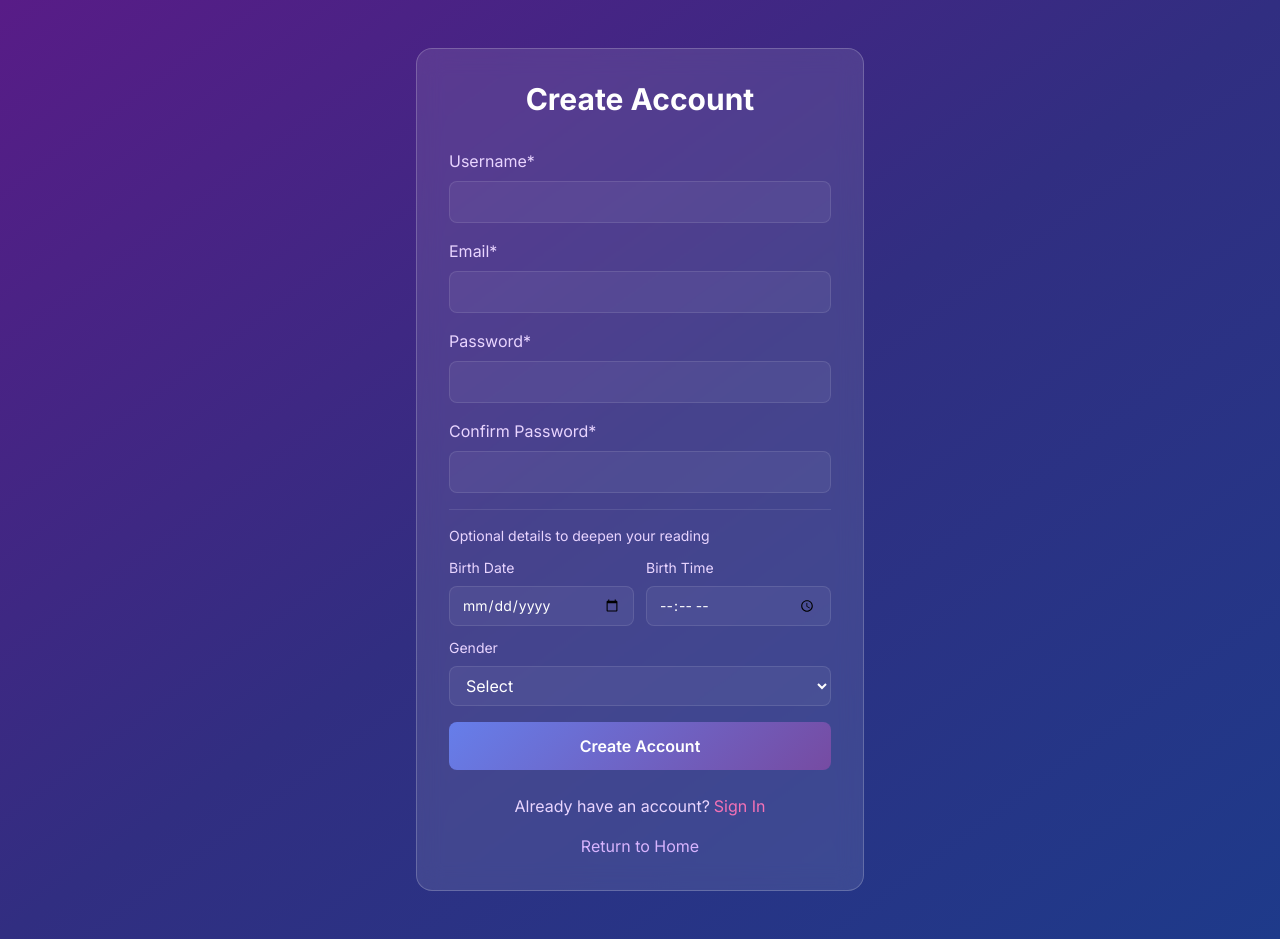
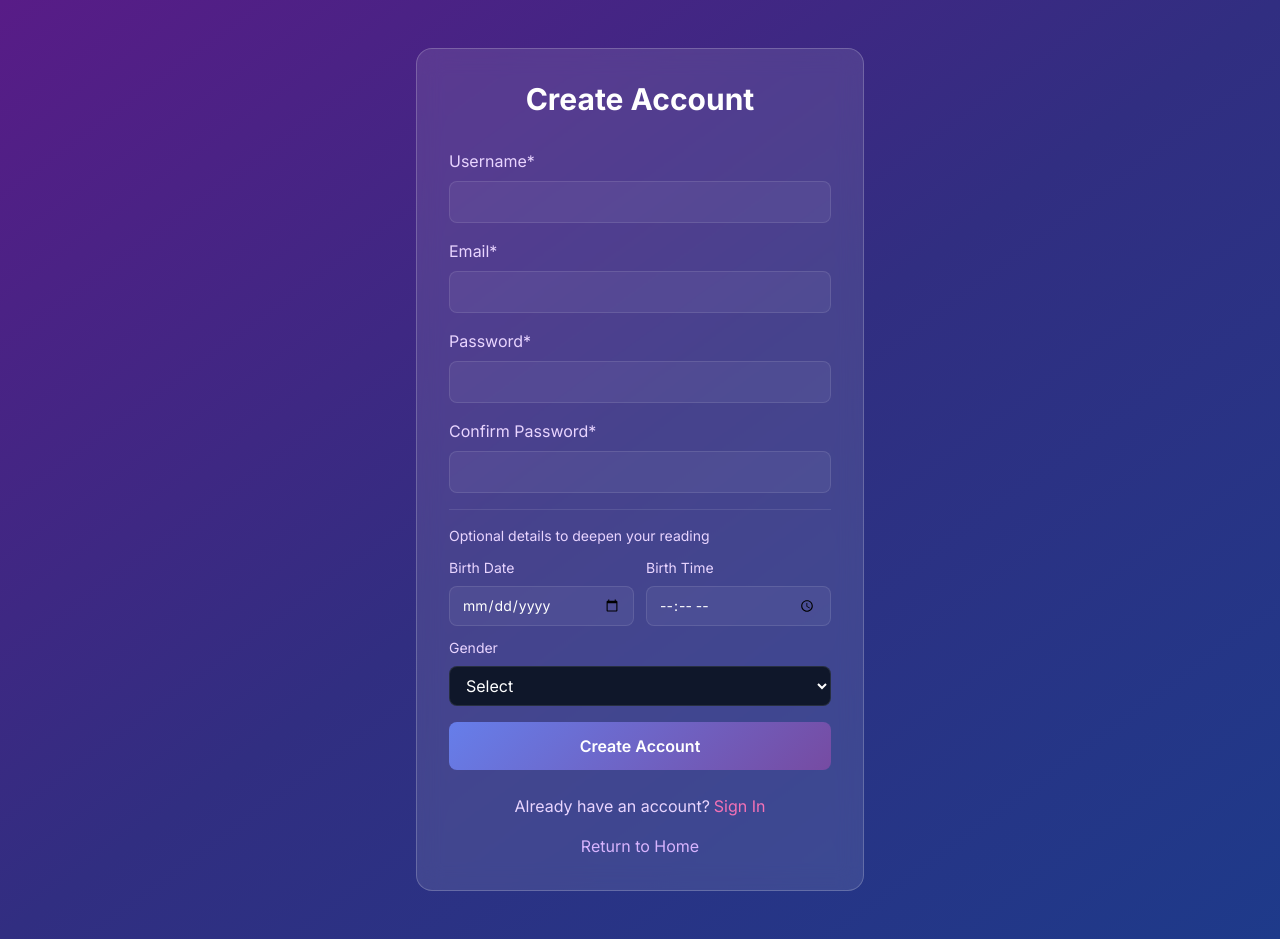
Before and after one commit to zhizhi051207/deploy_frontend, a Next.js app in the folder frontend/: page /register in a window 1280 px wide. Built offline with nearby package versions, Linux system fonts and the light colour scheme.

Commit message:
Improve gender dropdown contrast

```diff
--- a/frontend/src/app/register/page.tsx
+++ b/frontend/src/app/register/page.tsx
@@ -149,12 +149,12 @@ export default function RegisterPage() {
               <select
                 value={formData.gender}
                 onChange={(e) => setFormData({ ...formData, gender: e.target.value })}
-                className="w-full px-3 py-2 bg-white/5 border border-white/10 rounded-lg text-white focus:outline-none focus:border-purple-500"
+                className="w-full px-3 py-2 bg-slate-900 border border-white/10 rounded-lg text-white focus:outline-none focus:border-purple-500 focus:ring-2 focus:ring-purple-500/30"
               >
-                <option value="">Select</option>
-                <option value="male">Male</option>
-                <option value="female">Female</option>
-                <option value="other">Other</option>
+                <option value="" className="bg-slate-900 text-white">Select</option>
+                <option value="male" className="bg-slate-900 text-white">Male</option>
+                <option value="female" className="bg-slate-900 text-white">Female</option>
+                <option value="other" className="bg-slate-900 text-white">Other</option>
               </select>
             </div>
           </div>
```
